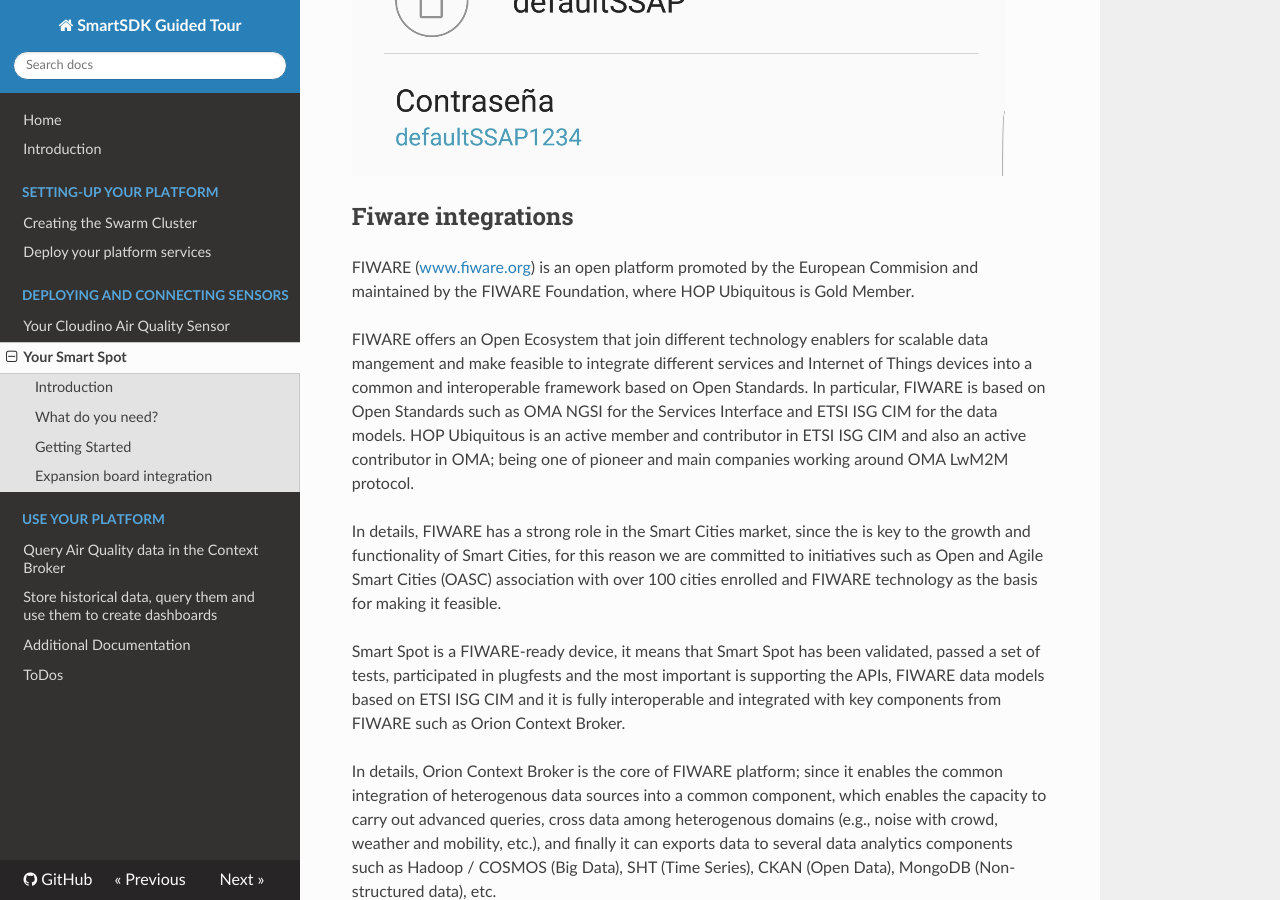
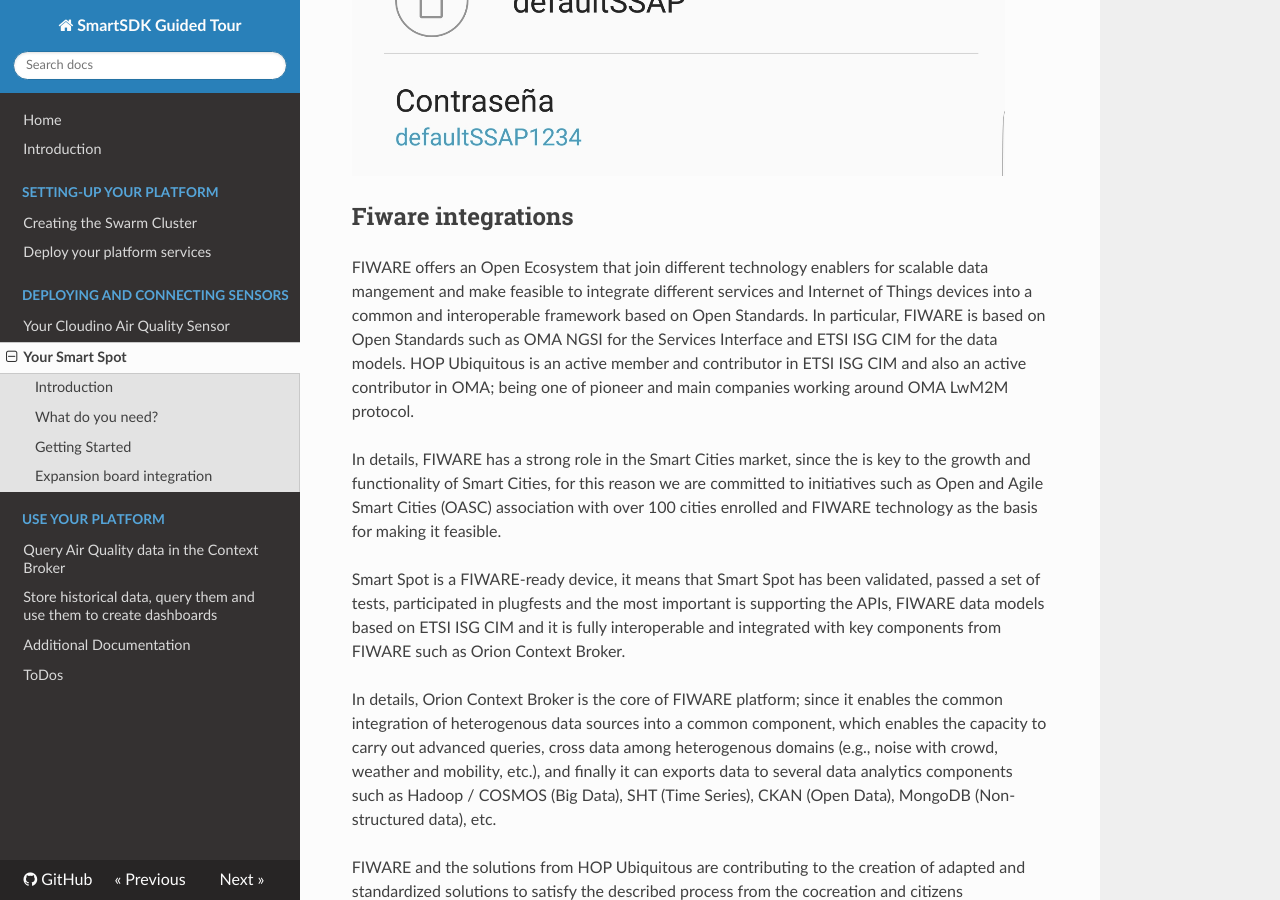
Before and after one commit to smartsdk/guided-tour, an MkDocs documentation site: the page built from docs/sensors/smartspot.md, in a window 1280 px wide and 900 px high, scrolled down 7356 px. Built offline with MkDocs 1.6.1, drawn with Linux system fonts in a browser that asks for light colours; nearby versions of some CDN libraries; comment, search, counter and statistics services are not loaded; old or Windows-style settings are respelled for this version of MkDocs.

Commit message:
Update smartspot.md

```diff
--- a/docs/sensors/smartspot.md
+++ b/docs/sensors/smartspot.md
@@ -206,9 +206,6 @@ You can easily share the connection with your iOS or Android.
    ![Connection](./images/connection.png)
 
 ## Fiware integrations
-FIWARE ([www.fiware.org](http://www.fiware.org)) is an open platform promoted by
-the European Commision and maintained by the FIWARE Foundation, where HOP
-Ubiquitous is Gold Member.
 
 FIWARE offers an Open Ecosystem that join different technology enablers for
 scalable data mangement and make feasible to integrate different services and
```
